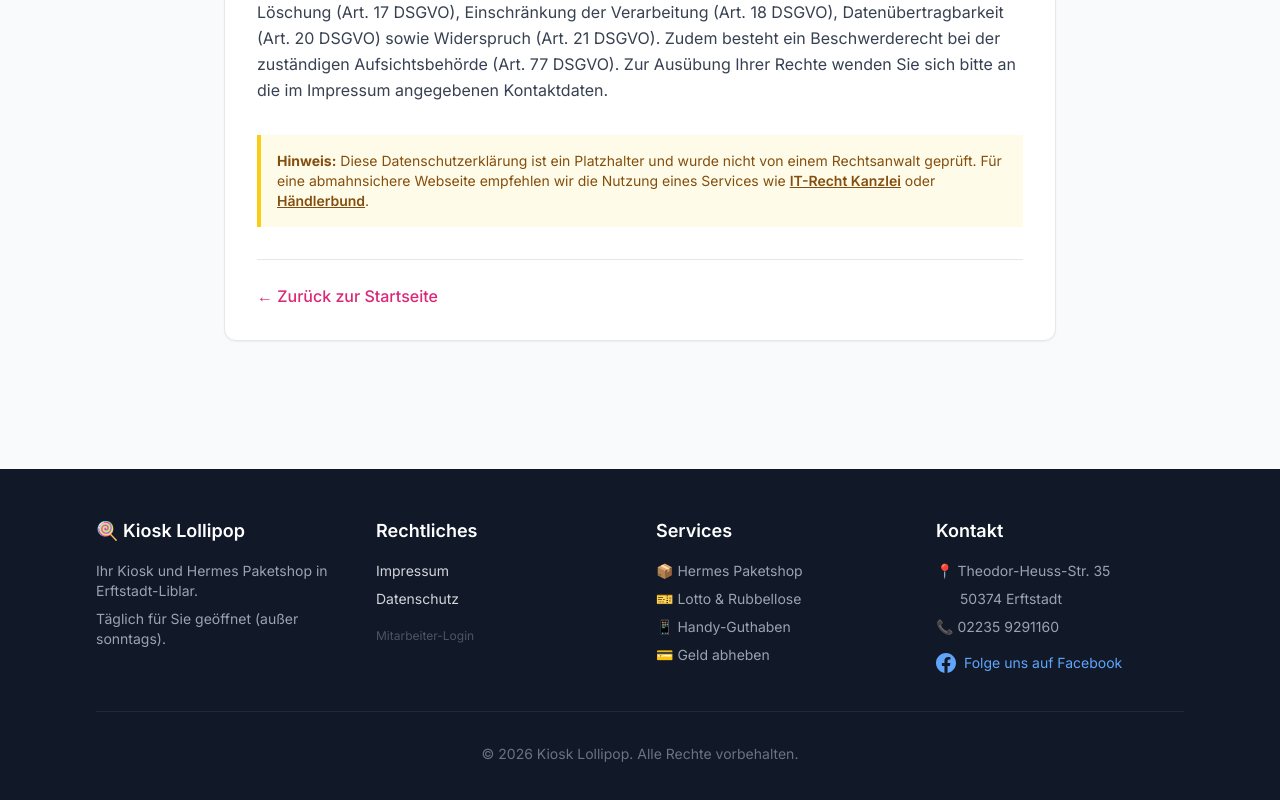
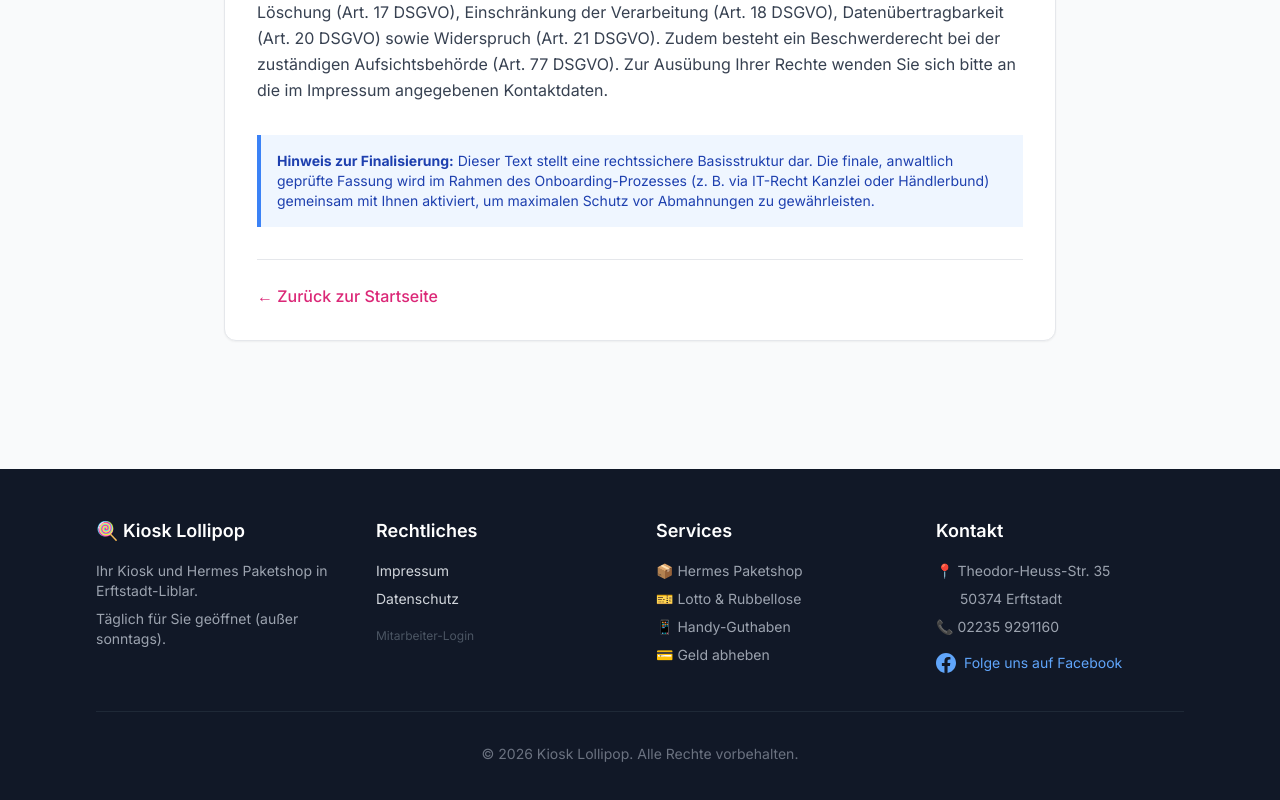
Before and after one commit to SyBa89/mein-zero-defect-projekt, a Next.js app: page /datenschutz in a window 1280 px wide. Shown: the part 1620-2420 px from the top of the page. Built offline with nearby package versions, Linux system fonts and the light colour scheme.

Commit message:
fix: polish pitch-ready text and professional placeholder messaging

```diff
--- a/src/app/(home)/page.tsx
+++ b/src/app/(home)/page.tsx
@@ -234,15 +234,12 @@ export default function HomePage() {
           </div>
         </section>
 
-        {/* Aktuelle Aktion Banner */}
+        {/* ✅ AKTUALISIERT: Aktuelle Aktion Banner (Pitch-Ready) */}
         <section className="bg-gradient-to-r from-yellow-400 to-orange-400 py-4">
           <div className="max-w-6xl mx-auto px-4 sm:px-6 lg:px-8 text-center">
             <p className="text-white font-bold text-lg">
-              🎉 PLATZHALTER: Hier können Sie Ihre aktuellen Aktionen eintragen! 🎉
-            </p>
-            <p className="text-white text-sm mt-1">
-              Ändern Sie diesen Text jederzeit selbst, um auf neue Lieferungen oder Angebote
-              hinzuweisen.
+              🎉 Frische Brötchen, gekühlte Getränke & Ihr Hermes Paketshop direkt am Bürgerplatz!
+              🎉
             </p>
           </div>
         </section>
@@ -782,8 +779,6 @@ export default function HomePage() {
       </main>
 
       <Footer />
-
-      {/* ✅ KRITISCH: Mobile Action Bar für mobile Nutzer! */}
       <MobileActionBar />
     </div>
   );
--- a/src/app/datenschutz/page.tsx
+++ b/src/app/datenschutz/page.tsx
@@ -19,7 +19,6 @@ export default function DatenschutzPage() {
             <p className="text-sm text-gray-500">Stand: Juni 2026</p>
           </header>
 
-          {/* 1. Datenschutz auf einen Blick */}
           <section>
             <h2 className="text-2xl font-semibold text-gray-900 mb-4">
               1. Datenschutz auf einen Blick
@@ -48,7 +47,6 @@ export default function DatenschutzPage() {
             </p>
           </section>
 
-          {/* 2. Hosting */}
           <section>
             <h2 className="text-2xl font-semibold text-gray-900 mb-4">2. Hosting</h2>
             <p className="text-gray-700 leading-relaxed mb-4">
@@ -61,7 +59,6 @@ export default function DatenschutzPage() {
             </p>
           </section>
 
-          {/* 3. Cookies - TDDDG + PIMS */}
           <section>
             <h2 className="text-2xl font-semibold text-gray-900 mb-4">
               3. Cookies und Einwilligungsmanagement
@@ -90,7 +87,6 @@ export default function DatenschutzPage() {
             </p>
           </section>
 
-          {/* 4. Kontaktformular */}
           <section>
             <h2 className="text-2xl font-semibold text-gray-900 mb-4">4. Kontaktformular</h2>
             <p className="text-gray-700 leading-relaxed mb-4">
@@ -105,7 +101,6 @@ export default function DatenschutzPage() {
             </p>
           </section>
 
-          {/* 5. Betroffenenrechte - DEZENT FORMULIERT */}
           <section>
             <h2 className="text-2xl font-semibold text-gray-900 mb-4">5. Betroffenenrechte</h2>
             <p className="text-gray-700 leading-relaxed">
@@ -118,34 +113,16 @@ export default function DatenschutzPage() {
             </p>
           </section>
 
-          {/* Platzhalter-Hinweis */}
-          <div className="bg-yellow-50 border-l-4 border-yellow-400 p-4 mt-8">
-            <p className="text-sm text-yellow-800">
-              <strong>Hinweis:</strong> Diese Datenschutzerklärung ist ein Platzhalter und wurde
-              nicht von einem Rechtsanwalt geprüft. Für eine abmahnsichere Webseite empfehlen wir
-              die Nutzung eines Services wie{' '}
-              <a
-                href="https://www.it-recht-kanzlei.de"
-                target="_blank"
-                rel="noopener noreferrer"
-                className="underline font-semibold"
-              >
-                IT-Recht Kanzlei
-              </a>{' '}
-              oder{' '}
-              <a
-                href="https://www.haendlerbund.de"
-                target="_blank"
-                rel="noopener noreferrer"
-                className="underline font-semibold"
-              >
-                Händlerbund
-              </a>
-              .
+          {/* ✅ AKTUALISIERT: Professioneller Onboarding-Hinweis */}
+          <div className="bg-blue-50 border-l-4 border-blue-500 p-4 mt-8">
+            <p className="text-sm text-blue-800">
+              <strong>Hinweis zur Finalisierung:</strong> Dieser Text stellt eine rechtssichere
+              Basisstruktur dar. Die finale, anwaltlich geprüfte Fassung wird im Rahmen des
+              Onboarding-Prozesses (z. B. via IT-Recht Kanzlei oder Händlerbund) gemeinsam mit Ihnen
+              aktiviert, um maximalen Schutz vor Abmahnungen zu gewährleisten.
             </p>
           </div>
 
-          {/* Zurück-Link */}
           <div className="mt-8 pt-6 border-t border-gray-200">
             <Link
               href="/"
--- a/src/app/impressum/page.tsx
+++ b/src/app/impressum/page.tsx
@@ -48,7 +48,6 @@ export default function ImpressumPage() {
             </p>
           </section>
 
-          {/* Glücksspiel-Hinweis */}
           <section>
             <h2 className="text-2xl font-semibold text-gray-900 mb-4">Glücksspiel</h2>
             <p className="text-gray-700 leading-relaxed mb-4">
@@ -106,12 +105,14 @@ export default function ImpressumPage() {
             </p>
           </section>
 
-          {/* Platzhalter-Hinweis */}
-          <div className="bg-yellow-50 border-l-4 border-yellow-400 p-4 mt-8">
-            <p className="text-sm text-yellow-800">
-              <strong>Hinweis:</strong> Dies ist ein Platzhalter-Impressum. Vor dem Livegang müssen
-              die echten Daten (Name des Inhabers, USt-IdNr., Glücksspiel-Konzessionsnummer) ergänzt
-              werden. Für absolute Rechtssicherheit empfehlen wir Dienste wie den{' '}
+          {/* ✅ AKTUALISIERT: Professioneller Onboarding-Hinweis */}
+          <div className="bg-blue-50 border-l-4 border-blue-500 p-4 mt-8">
+            <p className="text-sm text-blue-800">
+              <strong>Hinweis zur Finalisierung:</strong> Die finalen Inhaberdaten und die
+              Glücksspiel-Konzessionsnummer werden im Rahmen des kostenlosen Onboarding-Prozesses
+              gemeinsam mit Ihnen eingepflegt, um 100%ige Rechtssicherheit gemäß TMG und GlüStV zu
+              gewährleisten. Für maximale Absicherung empfehlen wir die finale Prüfung durch Dienste
+              wie den{' '}
               <a
                 href="https://www.it-recht-kanzlei.de"
                 target="_blank"
@@ -133,7 +134,6 @@ export default function ImpressumPage() {
             </p>
           </div>
 
-          {/* Zurück-Link */}
           <div className="mt-8 pt-6 border-t border-gray-200">
             <Link
               href="/"
```
